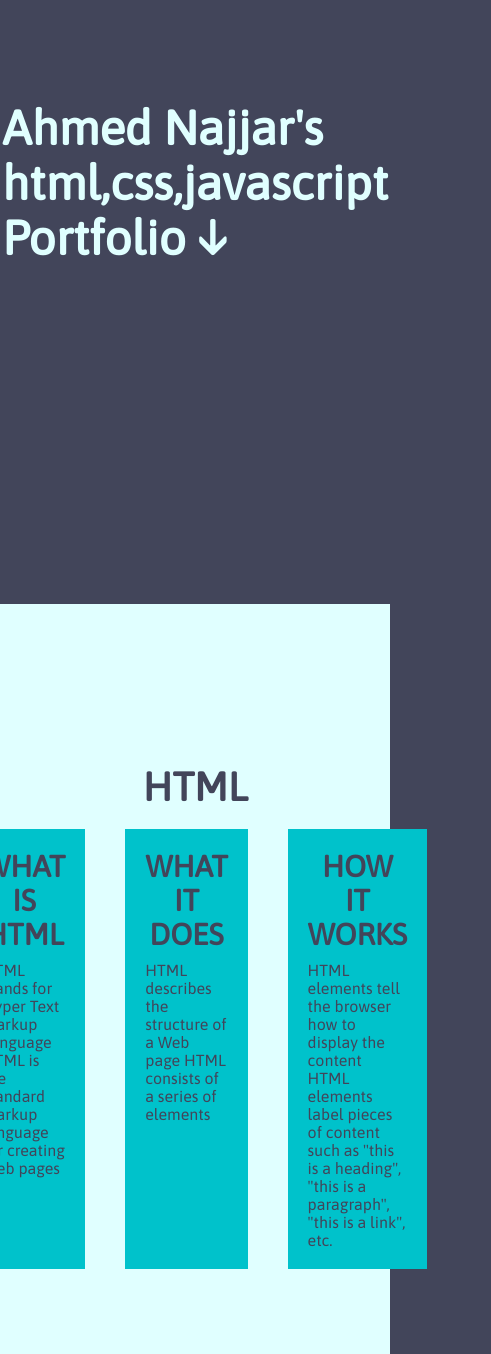
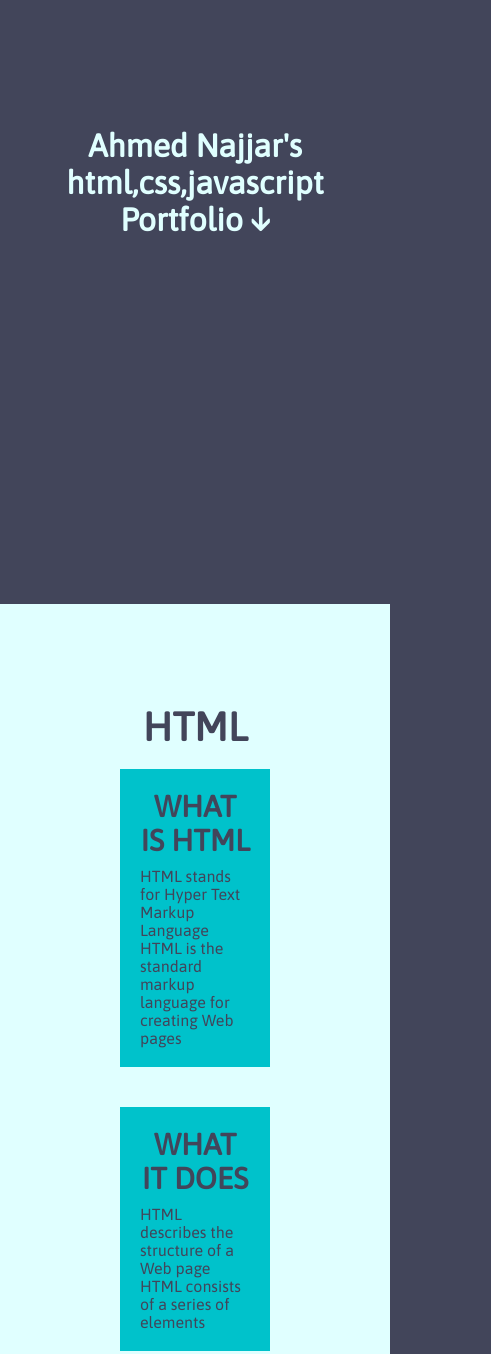
Before and after one commit to Ryan-gosling0/ANPortfolio, a plain HTML site: page index.html in a window 390 px wide. Shown: the part 240-1594 px from the top of the page, 491 px wide, since content can reach past the window. Drawn offline with Linux system fonts and the light colour scheme.

Commit message:
Update dodown.css

```diff
--- a/dodown.css
+++ b/dodown.css
@@ -54,7 +54,15 @@ section .text-container .text-box h3{
   text-transform: uppercase;
   margin-bottom: 10px;
 }
-
+@media (max-width: 900px){
+  section h1{
+    font-size: 2rem;
+    text-align: center;
+  }
+  section .text-container{
+    flex-direction: column;
+  }
+}
 
 .reveal{
   position: relative;
```
